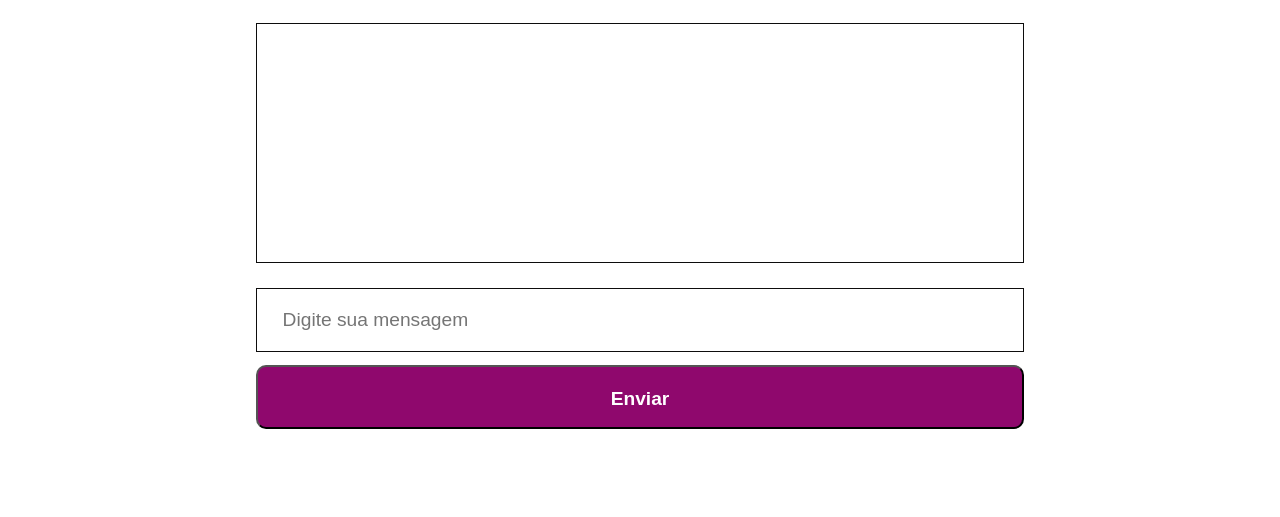
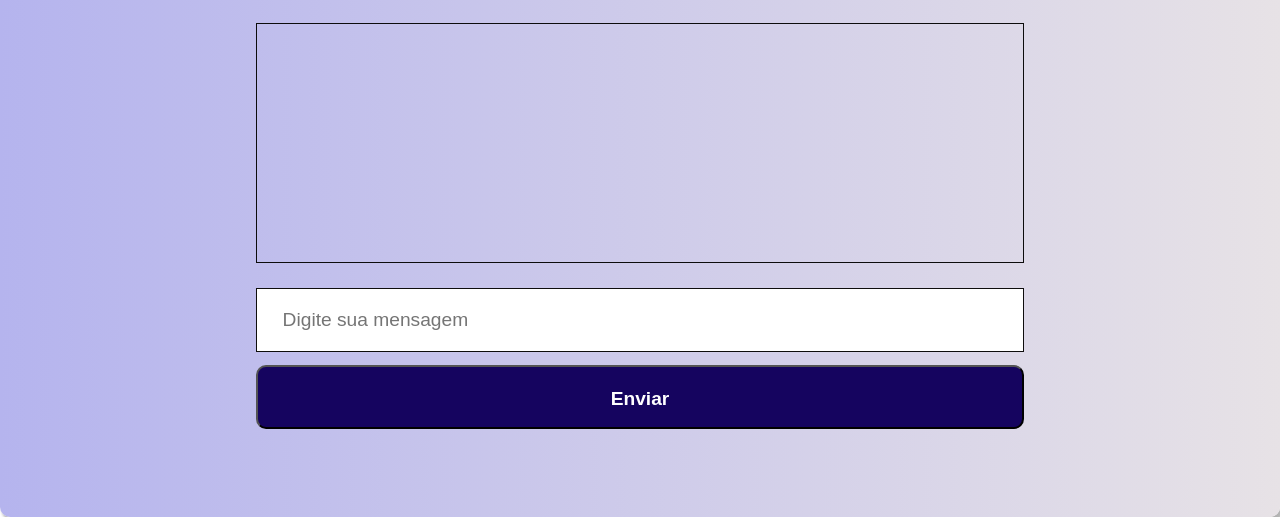
Before and after one commit to ygorpinto/tuba-chat, a website: page public/index.html in a window 1280 px wide. Shown: the part 283-800 px from the top of the page. Drawn offline with nearby package versions, Linux system fonts and the light colour scheme; no server answers.

Commit message:
Add files via upload

```diff
--- a/public/index.html
+++ b/public/index.html
@@ -17,6 +17,7 @@
 </head>
 
 <body>
+    <div id="content">
         <form id="chat">
             <h1>Tuba Chat</h1>
             <input type="text" name="username" placeholder="Digite aqui seu nome">
@@ -24,6 +25,7 @@
             <input type="text" name="message" placeholder="Digite sua mensagem">
             <button type="submit">Enviar</button>
         </form>
+    </div>
     <script>
         var socket = io('http://tuba-chat.herokuapp.com/');
 
@@ -31,7 +33,7 @@
             $('.messages').append(`<div class="message"><strong>${message.author}</strong> :  ${message.message}</div>`);
         }
 
-        socket.on('receivedMessage',function(message){
+        socket.on('receivedMessage', function (message) {
             renderMessage(message)
         });
 
--- a/public/style.css
+++ b/public/style.css
@@ -5,7 +5,7 @@
   }
 
   #chat {
-    color: #8F086D;
+    color: #220664;
     height: 100vh;
     display: flex;
     justify-content: center;
@@ -26,7 +26,7 @@
     width: 60vw;
     height: 5vw;
     font-size: 1.5vw;
-    background: rgb(143, 8, 109);
+    background: rgb(21, 4, 95);
     text-align: center;
     line-height: 5vw;
     font-weight: bold;
@@ -42,6 +42,19 @@
     margin: 2vw 0;
     border: 1px solid rgb(12, 12, 12);
     padding: 2vw;
+  }
+
+  #content{
+    margin: 0vh auto;
+    background: linear-gradient(to left,#e7e2e6,#b5b4ee);
+    display: flex;
+    height: 100vh;
+    width: auto;
+    align-items: center;
+    justify-content: center;
+    border: #2c292b solid 0px;
+    box-shadow: 3px 3px 3px 1px rgba(0, 0, 0, 0.3);
+    border-radius: 10px;
   }
 
   h1{
```
Lines whose indentation alone changed are shown as unchanged.
